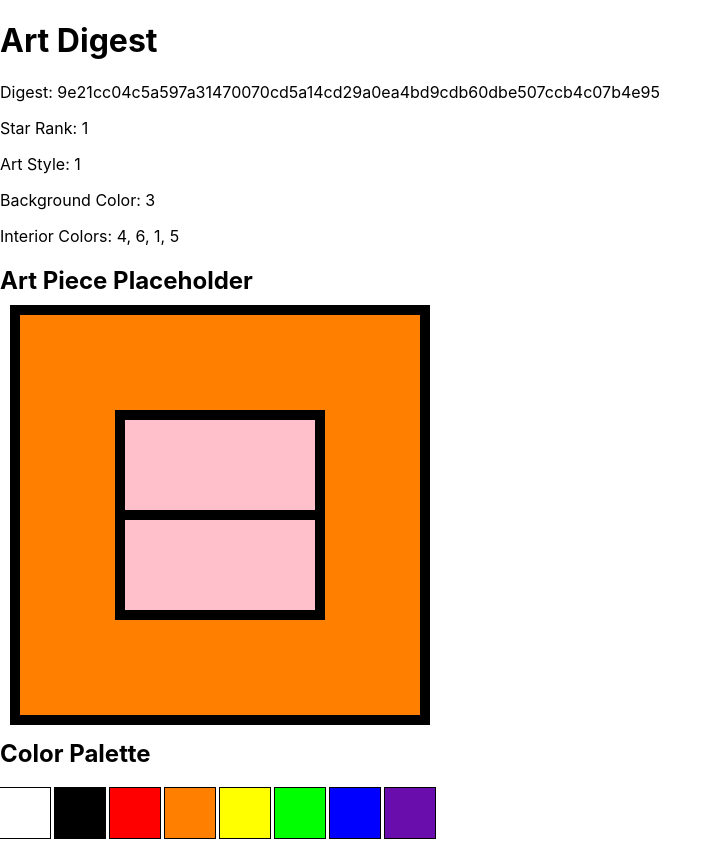
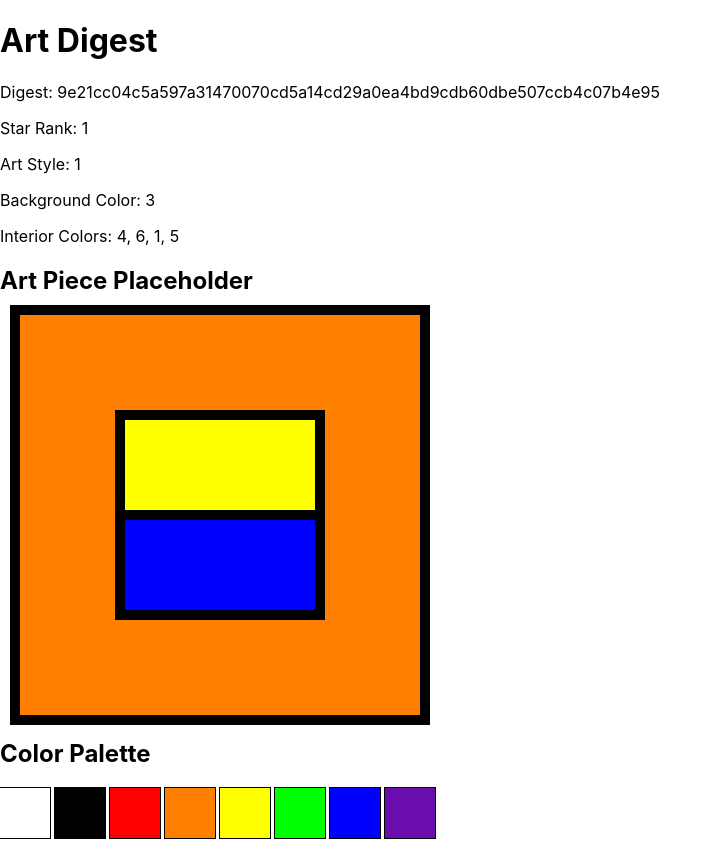
Before and after one commit to jduffey/starborn-website, a React (Create React App) app in the folder client/: page / in a window 1280 px wide. Shown: the whole page, without its empty margins (0-722 px from the left). Built offline with nearby package versions, Linux system fonts and the light colour scheme.

Commit message:
Interior colors are passed to ArtPiece (still need to modify stroke color for when it should be white)

```diff
--- a/client/src/App.js
+++ b/client/src/App.js
@@ -35,6 +35,7 @@ class App extends React.Component {
                         <ArtPiece
                             backgroundColor={colors[colorNumberMap[artDigest.backgroundColor]]}
                             artStyle={artDigest.artStyle}
+                            interiorColors={artDigest.interiorColors}
                         />
                     </div>
                 )}
--- a/client/src/ArtPiece.js
+++ b/client/src/ArtPiece.js
@@ -1,3 +1,5 @@
+import { colors, colorNumberMap } from './color-palette';
+
 const BORDER_WIDTH = 10;
 
 const rectangle = (x, y, width, height, fill, stroke) => {
@@ -13,34 +15,36 @@ const rectangle = (x, y, width, height, fill, stroke) => {
     />
 }
 
-const singleSquare = (fillColor) => {
-    return rectangle(100, 100, 200, 200, fillColor, "black");
+const singleSquare = (interiorColors) => {
+    return rectangle(100, 100, 200, 200, interiorColors[0], "black");
 }
 
-const createTwoHorizontalBarArt = (fillColor) => {
+const createTwoHorizontalBarArt = (interiorColors) => {
     return [
-        rectangle(100, 100, 200, 100, fillColor, "black"),
-        rectangle(100, 200, 200, 100, fillColor, "black")
+        rectangle(100, 100, 200, 100, interiorColors[0], "black"),
+        rectangle(100, 200, 200, 100, interiorColors[1], "black")
     ];
 }
 
-const createTwoVerticalBarArt = (fillColor) => {
+const createTwoVerticalBarArt = (interiorColors) => {
     return [
-        rectangle(100, 100, 100, 200, fillColor, "black"),
-        rectangle(200, 100, 100, 200, fillColor, "black")
+        rectangle(100, 100, 100, 200, interiorColors[0], "black"),
+        rectangle(200, 100, 100, 200, interiorColors[1], "black")
     ];
 }
 
-const createFourSquareArt = (fillColor) => {
+const createFourSquareArt = (interiorColors) => {
     return [
-        rectangle(100, 100, 100, 100, fillColor, "black"),
-        rectangle(200, 100, 100, 100, fillColor, "black"),
-        rectangle(100, 200, 100, 100, fillColor, "black"),
-        rectangle(200, 200, 100, 100, fillColor, "black")
+        rectangle(100, 100, 100, 100, interiorColors[0], "black"),
+        rectangle(200, 100, 100, 100, interiorColors[1], "black"),
+        rectangle(100, 200, 100, 100, interiorColors[2], "black"),
+        rectangle(200, 200, 100, 100, interiorColors[3], "black")
     ];
 }
 
-const ArtPiece = ({ backgroundColor, artStyle }) => {
+const ArtPiece = ({ backgroundColor, artStyle, interiorColors }) => {
+    const mappedColors = interiorColors.map(colorNumber => colors[colorNumberMap[colorNumber]]);
+
     return (
         <div>
             <h2>Art Piece Placeholder</h2>
@@ -49,10 +53,10 @@ const ArtPiece = ({ backgroundColor, artStyle }) => {
                 style={{ backgroundColor: backgroundColor }}
             >
                 {{
-                    0: singleSquare("pink"),
-                    1: createTwoHorizontalBarArt("pink"),
-                    2: createTwoVerticalBarArt("pink"),
-                    3: createFourSquareArt("pink"),
+                    0: singleSquare(mappedColors),
+                    1: createTwoHorizontalBarArt(mappedColors),
+                    2: createTwoVerticalBarArt(mappedColors),
+                    3: createFourSquareArt(mappedColors),
                 }[artStyle]}
             </svg>
         </div>
```
